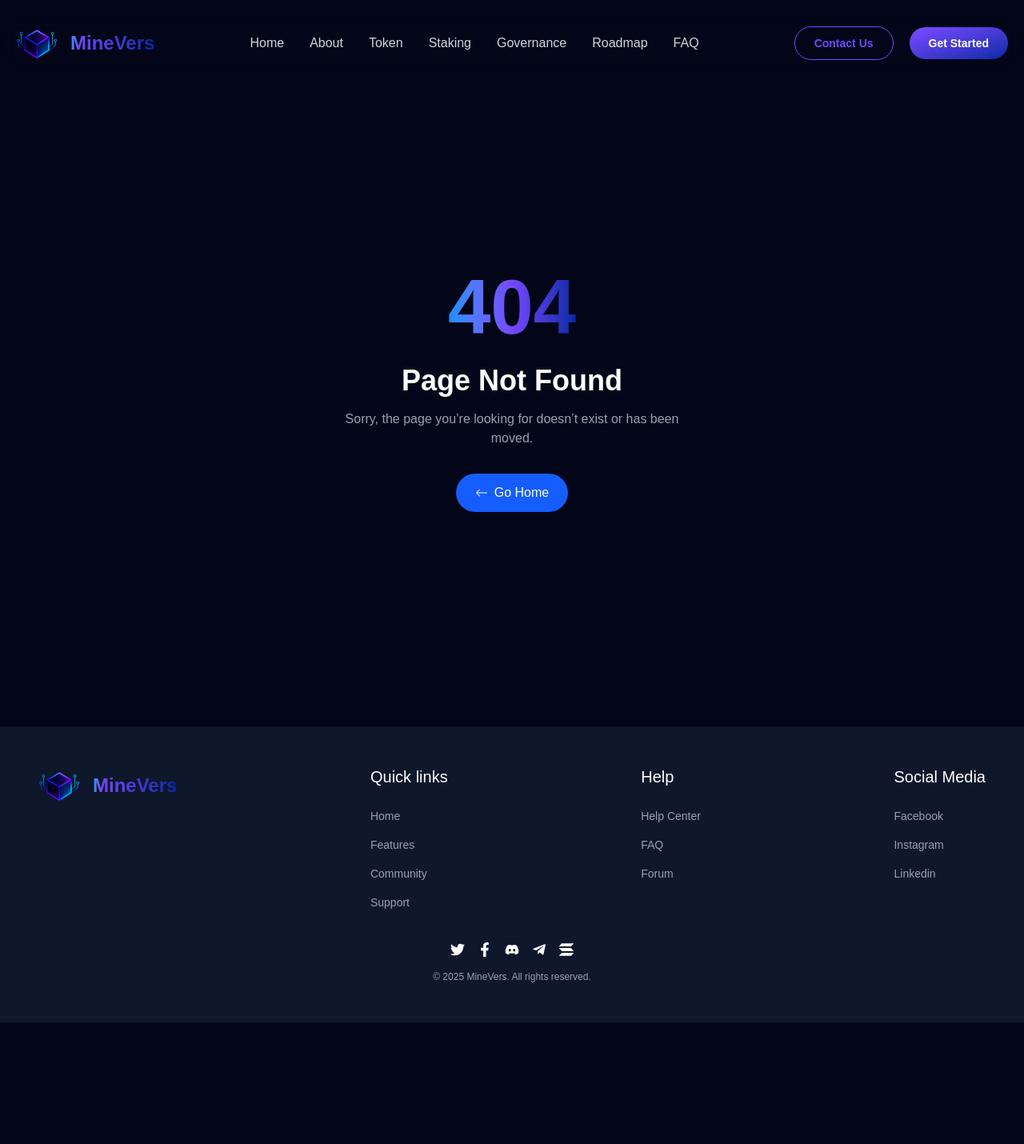
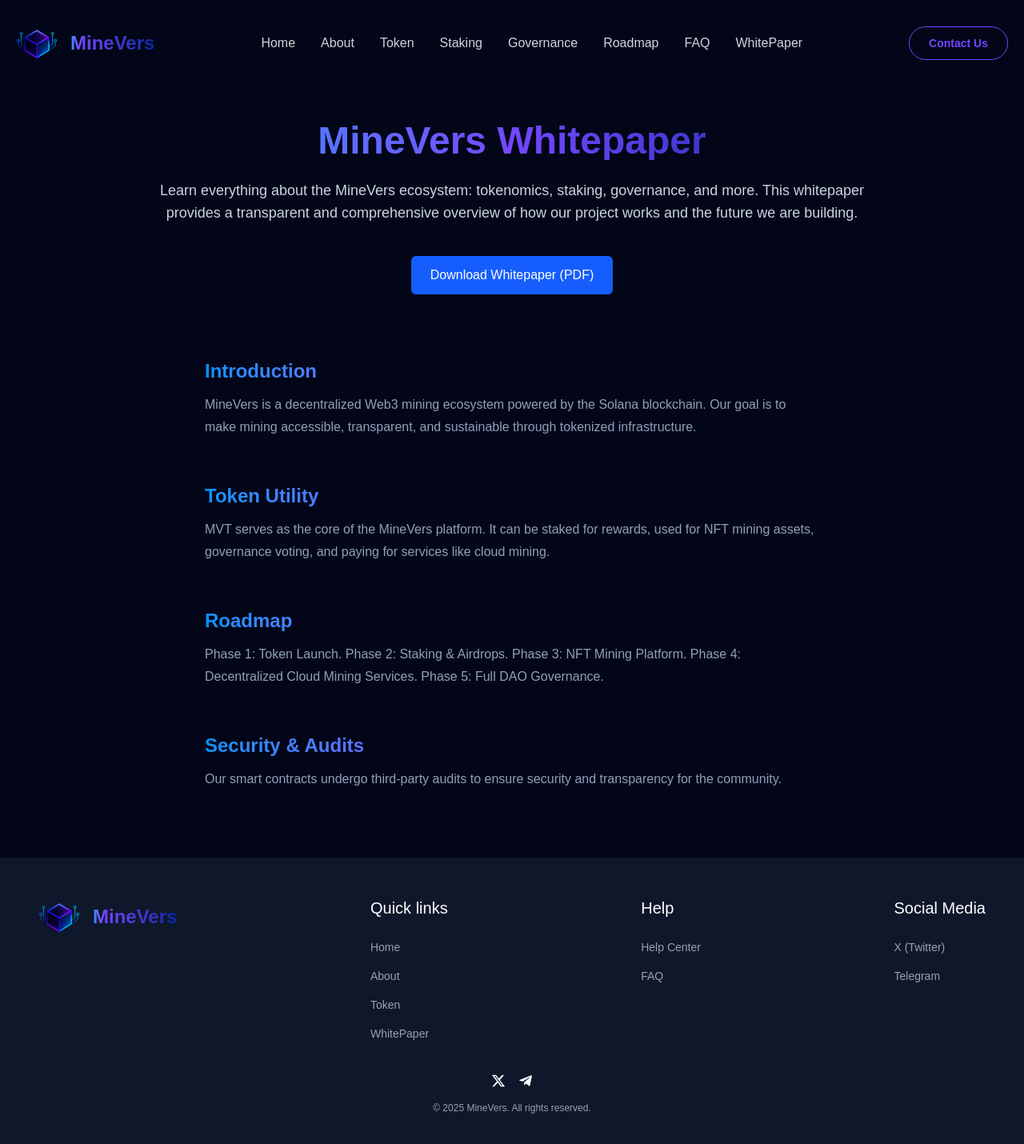
Before and after one commit to MohamedKhassar/MineVers, a React (Vite) app: page /whitepaper in a window 1280 px wide. Shown: the top 1430 px of the page at 80% size. Before the commit the page ends 1278 px from the top, so only its background shows below. Built offline with nearby package versions, Linux system fonts and the light colour scheme; a web font is replaced by a local one.

Commit message:
feat: add ContactSection component for user inquiries and feedback
feat: create Whitepaper component to present project overview and download link

```diff
--- a/src/App.tsx
+++ b/src/App.tsx
@@ -10,6 +10,8 @@ import Roadmap from "./components/Roadmap"
 import Staking from "./components/Staking"
 import Token from "./components/Token"
 import NotFound from "./components/NotFound"
+import ContactSection from "./components/Contact"
+import Whitepaper from "./components/WhitePaper"
 
 const App = () => {
   return (
@@ -28,10 +30,12 @@ const App = () => {
                 <Governance />
                 <Roadmap />
                 <Faq />
+                <ContactSection />
               </>
             }
           />
           {/* Catch-all route */}
+            <Route path="/whitepaper" element={<Whitepaper />} />
           <Route path="*" element={<NotFound />} />
         </Routes>
       </Layout>
--- /dev/null
+++ b/src/components/Contact.tsx
@@ -0,0 +1,107 @@
+import { useState, type ChangeEvent, type FormEvent } from "react";
+import type { Errors, FormData } from "../lib/types";
+import SectionHeader from "../UI/SectionHeader";
+import Button from "../UI/Button";
+
+
+
+const ContactSection = () => {
+  const [formData, setFormData] = useState<FormData>({
+    name: "",
+    email: "",
+    message: "",
+  });
+
+  const [errors, setErrors] = useState<Errors>({});
+
+  const validate = (): Errors => {
+    const newErrors: Errors = {};
+
+    if (!formData.name.trim()) {
+      newErrors.name = "Name is required.";
+    }
+
+    if (!formData.email.trim()) {
+      newErrors.email = "Email is required.";
+    } else if (!/\S+@\S+\.\S+/.test(formData.email)) {
+      newErrors.email = "Invalid email format.";
+    }
+
+    if (!formData.message.trim()) {
+      newErrors.message = "Message is required.";
+    }
+
+    return newErrors;
+  };
+
+  const handleChange = (e: ChangeEvent<HTMLInputElement | HTMLTextAreaElement>) => {
+    const { name, value } = e.target;
+    setFormData((prev) => ({ ...prev, [name]: value }));
+  };
+
+  const handleSubmit = (e: FormEvent) => {
+    e.preventDefault();
+    const validationErrors = validate();
+    setErrors(validationErrors);
+
+    if (Object.keys(validationErrors).length === 0) {
+      alert("Message sent!");
+      setFormData({ name: "", email: "", message: "" });
+    }
+  };
+
+  return (
+    <section id="contact-us"  className="lg:max-h-[calc(100vh-100px)] lg:h-screen md:h-dvh h-fit">
+        <SectionHeader
+            description="Have questions or feedback? Reach out to us anytime. We’re here to help!"
+            color=" Contact us"
+        />
+      <div className="mx-auto mt-15 max-w-7xl">
+        <div
+          className="space-y-6"
+        >
+          <form onSubmit={handleSubmit} className="space-y-5">
+            <div className="space-y-2">
+              <input
+                type="text"
+                name="name"
+                placeholder="Your Name"
+                value={formData.name}
+                onChange={handleChange}
+                className="w-full border border-violet-800 px-4 py-3 rounded-md outline-none text-white"
+              />
+              {errors.name && <p className="text-red-500 text-sm font-medium">{errors.name}</p>}
+            </div>
+            <div className="space-y-2">
+              <input
+                type="email"
+                name="email"
+                placeholder="Your Email"
+                value={formData.email}
+                onChange={handleChange}
+                className="w-full border border-violet-800 px-4 py-3 rounded-md outline-none text-white"
+              />
+              {errors.email && <p className="text-red-500 text-sm font-medium">{errors.email}</p>}
+            </div>
+            <div className="space-y-2">
+              <textarea
+                name="message"
+                placeholder="Your Message"
+                value={formData.message}
+                onChange={handleChange}
+                rows={5}
+                className="w-full border border-violet-800 px-4 py-3 rounded-md outline-none text-white resize-none"
+              />
+              {errors.message && <p className="text-red-500 text-sm font-medium">{errors.message}</p>}
+            </div>
+            <Button variant="solid" className="!text-base">
+                Send Message
+            </Button>
+          </form>
+        </div>
+      </div>
+    </section>
+  );
+};
+
+export default ContactSection;
--- a/src/components/Footer.tsx
+++ b/src/components/Footer.tsx
@@ -1,9 +1,9 @@
-import { FaFacebookF, FaTwitter, FaDiscord, FaTelegramPlane } from "react-icons/fa";
-import { SiSolana } from "react-icons/si";
+import { FaTelegramPlane } from "react-icons/fa";
 import { HashLink } from "react-router-hash-link";
 import logo from "/assets/imgs/logo.png";
 import { footerContent } from "../data";
 import { Link } from "react-router-dom";
+import { FaXTwitter } from "react-icons/fa6";
 
 const Footer = () => {
     return (
@@ -30,9 +30,9 @@ const Footer = () => {
                         <span className="text-light text-[20px]">{item.title}</span>
                         <div className="flex flex-col gap-4">
                             {item.links.map((link, idx) => (
-                <a key={idx} href={link.path} className="text-sm text-gray-400 hover:text-white transition">
+                                <HashLink key={idx} to={link.path} className="text-sm text-gray-400 hover:text-white transition">
                                     {link.title}
-                </a>
+                                </HashLink>
                             ))}
                         </div>
                     </div>
@@ -42,11 +42,8 @@ const Footer = () => {
             {/* Social + Copyright */}
             <div className="w-full mt-10 flex flex-col items-center gap-4">
                 <div className="flex gap-4 text-white text-lg">
-          <Link to="#" className="hover:text-blue-500"><FaTwitter /></Link>
-          <Link to="#" className="hover:text-blue-600"><FaFacebookF /></Link>
-          <Link to="#" className="hover:text-indigo-500"><FaDiscord /></Link>
-          <Link to="#" className="hover:text-sky-500"><FaTelegramPlane /></Link>
-          <Link to="#" className="hover:text-purple-600"><SiSolana /></Link>
+                    <Link target="_blank" to="https://x.com/MINEVERS01?t=YbhDZb3CcX9esRxm43Ss-A&s=09" className="hover:text-black"><FaXTwitter /></Link>
+                    <Link target="_blank" to="https://t.me/+EEhbAjvm0KxjMTBk" className="hover:text-sky-500"><FaTelegramPlane /></Link>
                 </div>
                 <p className="text-[12px] text-gray-400">© 2025 MineVers. All rights reserved.</p>
             </div>
--- a/src/components/Navbar.tsx
+++ b/src/components/Navbar.tsx
@@ -43,9 +43,9 @@ const Navbar = () => {
                 <HashLink to="/#contact-us" className="text-white">
                     <Button>Contact Us</Button>
                 </HashLink>
-                <Button variant='solid'>
+                {/* <Button variant='solid'>
                     get started
-                </Button>
+                </Button> */}
             </section>
             <section ref={navRef} className='relative lg:hidden'>
                 <Button onClick={toggleMenu} variant='solid' className="lg:hidden text-white !px-2.5">
--- /dev/null
+++ b/src/components/WhitePaper.tsx
@@ -0,0 +1,63 @@
+const Whitepaper = () => {
+  return (
+    <main className="bg-slate-950 text-white min-h-screen px-6 py-16 md:px-20">
+      <div
+        className="max-w-4xl mx-auto text-center"
+      >
+        <h1 className="text-4xl md:text-5xl font-extrabold mb-6 text-transparent bg-clip-text bg-gradient-to-r from-[#0092ff] via-[#7447ff] to-[#0029a5]">
+          MineVers Whitepaper
+        </h1>
+        <p className="text-slate-300 mb-10 text-base md:text-lg leading-7">
+          Learn everything about the MineVers ecosystem: tokenomics, staking, governance,
+          and more. This whitepaper provides a transparent and comprehensive overview of how
+          our project works and the future we are building.
+        </p>
+        <a
+          href="/docs/minevers-whitepaper.pdf" // <-- Replace with actual path
+          download
+          className="inline-block px-6 py-3 bg-blue-600 hover:bg-blue-700 rounded-md font-medium transition"
+        >
+          Download Whitepaper (PDF)
+        </a>
+      </div>
+
+      {/* Optional sections */}
+      <section className="mt-20 space-y-14">
+        {[
+          {
+            title: "Introduction",
+            content:
+              "MineVers is a decentralized Web3 mining ecosystem powered by the Solana blockchain. Our goal is to make mining accessible, transparent, and sustainable through tokenized infrastructure.",
+          },
+          {
+            title: "Token Utility",
+            content:
+              "MVT serves as the core of the MineVers platform. It can be staked for rewards, used for NFT mining assets, governance voting, and paying for services like cloud mining.",
+          },
+          {
+            title: "Roadmap",
+            content:
+              "Phase 1: Token Launch. Phase 2: Staking & Airdrops. Phase 3: NFT Mining Platform. Phase 4: Decentralized Cloud Mining Services. Phase 5: Full DAO Governance.",
+          },
+          {
+            title: "Security & Audits",
+            content:
+              "Our smart contracts undergo third-party audits to ensure security and transparency for the community.",
+          },
+        ].map((section, idx) => (
+          <div
+            className="max-w-3xl mx-auto"
+            key={idx}
+          >
+            <h2 className="text-2xl font-semibold text-transparent bg-clip-text bg-gradient-to-r from-[#0092ff] via-[#7447ff] to-[#0029a5] mb-3">
+              {section.title}
+            </h2>
+            <p className="text-slate-400 leading-7 text-sm md:text-base">{section.content}</p>
+          </div>
+        ))}
+      </section>
+    </main>
+  );
+};
+
+export default Whitepaper;
--- a/src/data/index.ts
+++ b/src/data/index.ts
@@ -1,12 +1,13 @@
 import { FaMicrochip, FaWallet, FaUsers, FaGlobe, FaBolt } from "react-icons/fa";
 export const navItems = [
-    { title: "Home", path: "#home" },
-    { title: "About", path: "#about" },
-    { title: "Token", path: "#token" },
-    { title: "Staking", path: "#staking" },
-    { title: "Governance", path: "#governance" },
-    { title: "Roadmap", path: "#roadmap" },
-    { title: "FAQ", path: "#faq" },
+    { title: "Home", path: "/#home" },
+    { title: "About", path: "/#about" },
+    { title: "Token", path: "/#token" },
+    { title: "Staking", path: "/#staking" },
+    { title: "Governance", path: "/#governance" },
+    { title: "Roadmap", path: "/#roadmap" },
+    { title: "FAQ", path: "/#faq" },
+    { title: "WhitePaper", path: "whitepaper" },
   ];
 
 
@@ -47,26 +48,24 @@ export const footerContent = [
   {
     title: "Quick links",
     links: [
-      { title: "Home", path: "/" },
-      { title: "Features", path: "/" },
-      { title: "Community", path: "/" },
-      { title: "Support", path: "/" },
+      { title: "Home", path: "/#home" },
+      { title: "About", path: "/#about" },
+      { title: "Token", path: "/#token" },
+      { title: "WhitePaper", path: "/whitepaper" },
     ],
   },
   {
     title: "Help",
     links: [
-      { title: "Help Center", path: "/" },
-      { title: "FAQ", path: "/" },
-      { title: "Forum", path: "/" },
+      { title: "Help Center", path: "/#contact-us" },
+      { title: "FAQ", path: "/#faq" },
     ],
   },
   {
     title: "Social Media",
     links: [
-      { title: "Facebook", path: "/" },
-      { title: "Instagram", path: "/" },
-      { title: "Linkedin", path: "/" },
+      { title: "X (Twitter)", path: "https://x.com/MINEVERS01?t=YbhDZb3CcX9esRxm43Ss-A&s=09" },
+      { title: "Telegram", path: "https://t.me/+EEhbAjvm0KxjMTBk" },
     ],
   },
 ];
```
Also changed, not shown: src/components/Hero.tsx (+4 -4 lines), src/lib/types.ts (+12 -0 lines), public/assets/imgs/contact.png (added). Lines whose indentation alone changed are shown as unchanged.
